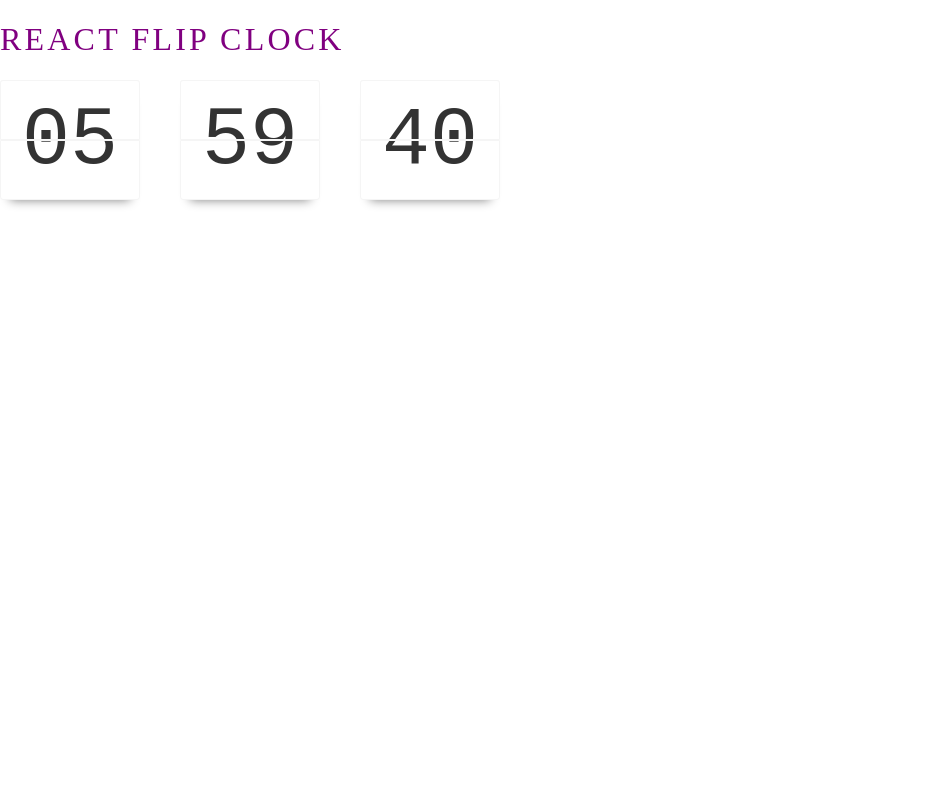
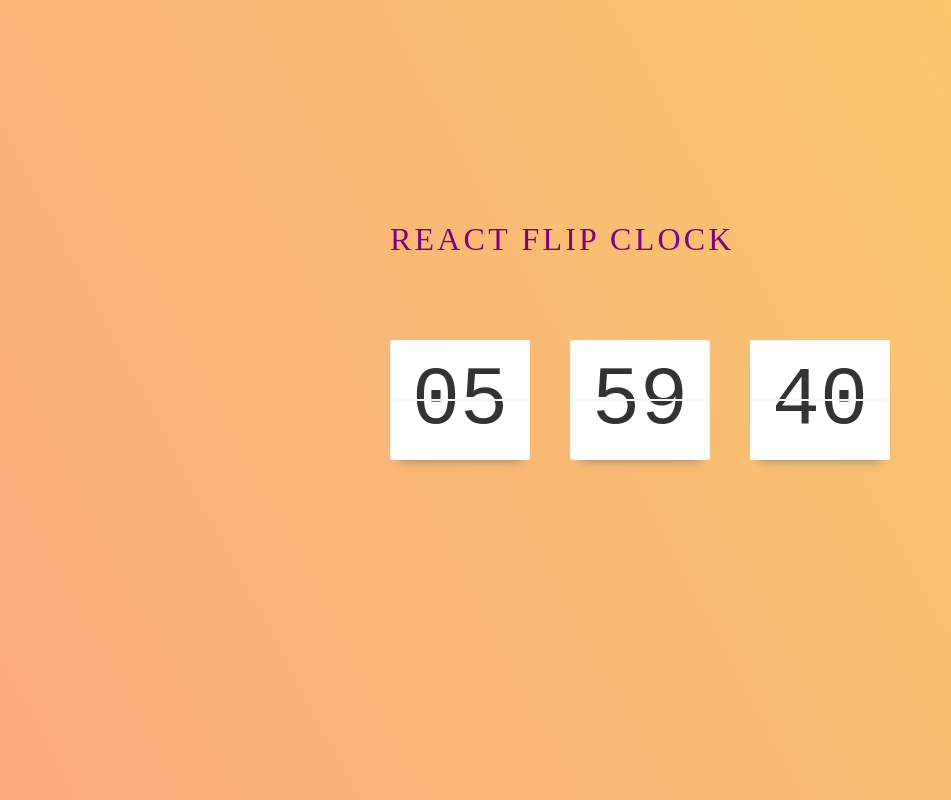
Before and after one commit to afung206/FlipClock, a React (Create React App) app: page / in a window 1280 px wide. Shown: the whole page, without its empty margins (0-951 px from the left). Built offline with nearby package versions, Linux system fonts and the light colour scheme; a web font is replaced by a local one.

Commit message:
Styling updates and cleanup

```diff
--- a/src/App.scss
+++ b/src/App.scss
@@ -1,26 +1,13 @@
+@import './assests/styles/modules/variables';
+
 .App {
     text-align: center;
-    $display: flex;
-    $position: relative;
-    $width: 100%;
-    $min-height: 100vh;
-    $justify-content: center;
-    $align-items: center;
-    $background-color: #FBAB7E;
-    $background-image: linear-gradient(62deg, #FBAB7E 0%, #F7CE68 100%);
-  }
-
-  // .App-logo {
-  //   height: 40vmin;
-  //   pointer-events: none;
-  // }
-
-  // @media (prefers-reduced-motion: no-preference) {
-  //   .App-logo {
-  //     animation: App-logo-spin infinite 20s linear;
-  //   }
-  // }
-
-  // .App-link {
-  //   color: #61dafb;
-  // }
+    display: flex;
+    position: relative;
+    width: 100%;
+    min-height: 100vh;
+    justify-content: center;
+    align-items: center;
+    background-color: #FBAB7E;
+    background-image: linear-gradient(62deg, #FBAB7E 0%, #F7CE68 100%);
+}
--- a/src/components/Header/HeaderContent.scss
+++ b/src/components/Header/HeaderContent.scss
@@ -2,7 +2,8 @@
 
 header {
 	display: flex;
-	position: relative;
+	position: absolute;
+	top: 200px;
 
 	h1 {
 		font-family: 'Droid Sans Mono';
--- a/src/components/Header/HeaderContent.tsx
+++ b/src/components/Header/HeaderContent.tsx
@@ -4,8 +4,10 @@ import { FunctionComponent } from 'react';
 
 export const Header = () => {
     return (
-      <header>
-        <h1>React Flip Clock</h1>
-      </header>
+      <div className="Header">
+        <header>
+          <h1>React Flip Clock</h1>
+        </header>
+      </div>
     );
 };
```
Also changed, not shown: src/index.css (line endings or trailing spaces).
